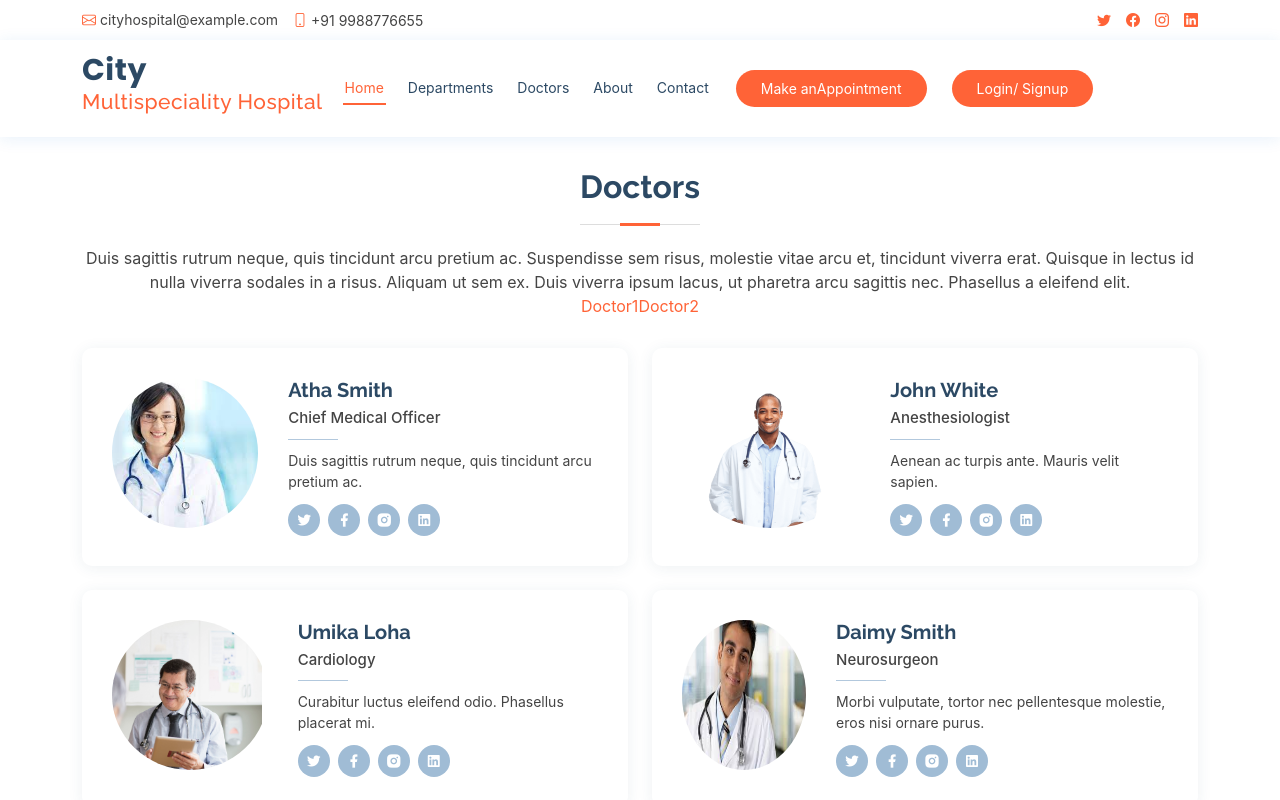
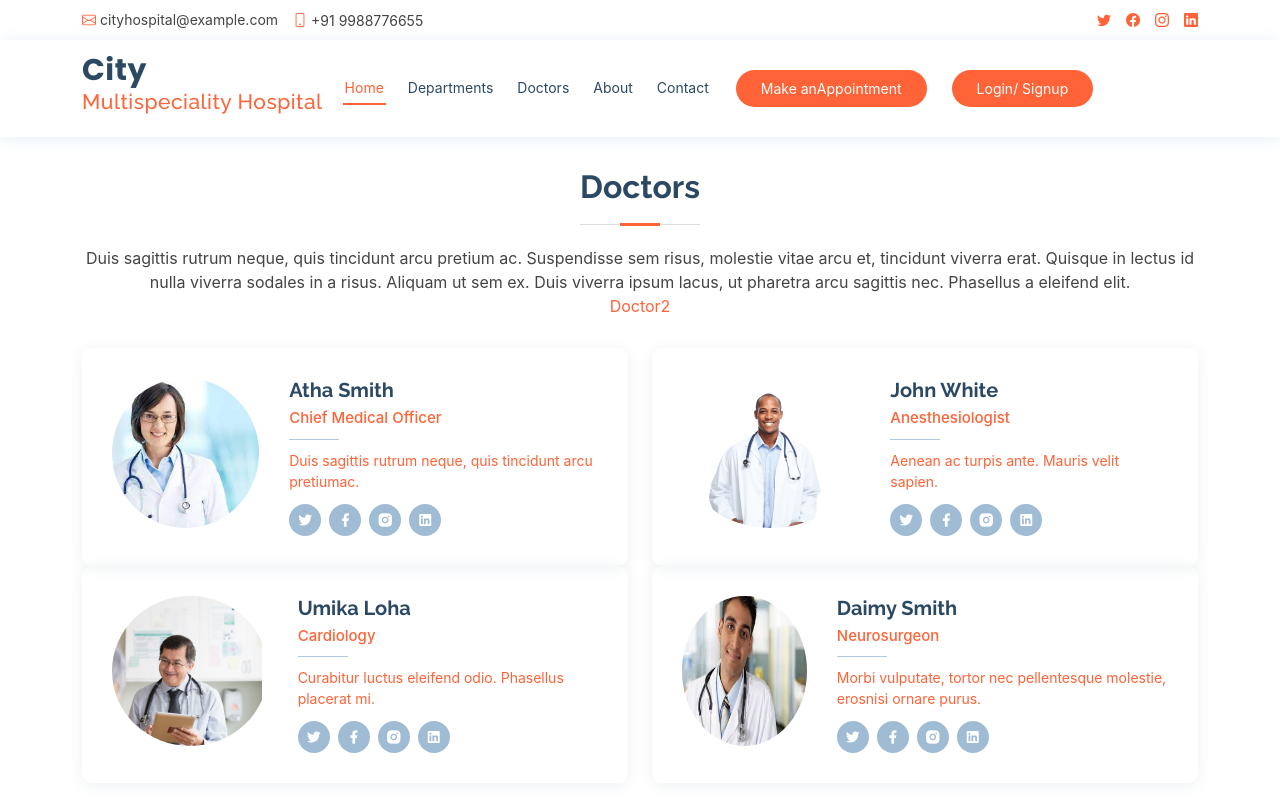
Before and after one commit to sapariyadhara/cityhospital, a React (Create React App) app: page /Doctors in a window 1280 px wide. Shown: the top 800 px of the page. Built offline with nearby package versions, Linux system fonts and the light colour scheme.

Commit message:
doctor data map

```diff
--- a/src/containers/Doctor.js
+++ b/src/containers/Doctor.js
@@ -1,8 +1,45 @@
-import React from 'react';
+import React, { useState } from 'react';
 import { useParams } from 'react-router-dom';
+
+
+const doctorF = [
+    {
+      id : 1 ,
+      name : 'Atha Smith',
+      designation : 'Chief Medical Officer' ,
+      description : 'Duis sagittis rutrum neque, quis tincidunt arcu pretiumac.',
+      url : '../assets/img/doctors/doctors-1.jpg'
+    } ,
+    {
+      id : 2 ,
+      name : 'John White',
+      designation : 'Anesthesiologist' ,
+      description : 'Aenean ac turpis ante. Mauris velit sapien.',
+      url : '../assets/img/doctors/doctors-2.jpg'
+    } ,
+    {
+      id : 3 ,
+      name : 'Umika Loha',
+      designation : 'Cardiology' ,
+      description : 'Curabitur luctus eleifend odio. Phasellus placerat mi.',
+      url : '../assets/img/doctors/doctors-3.jpg'
+    } ,
+    {
+      id : 4 ,
+      name : 'Daimy Smith',
+      designation : 'Neurosurgeon' ,
+      description : ' Morbi vulputate, tortor nec pellentesque molestie, erosnisi ornare purus.',
+      url : '../assets/img/doctors/doctors-4.jpg'
+    }
+  ]
 
 function Doctor(props) {
     const {id} = useParams()
+    const {fData} = useParams()
+    const [doctorD , setDoctorD] = useState(doctorF)
+    console.log(id ,doctorD );
+
+
     return (
         <div>
             <h1>Hellow {id}</h1>
--- a/src/containers/Doctors.js
+++ b/src/containers/Doctors.js
@@ -1,4 +1,4 @@
-import React from "react";
+import React, { useState } from "react";
 import { Link } from "react-router-dom";
 
 const doctorData = [
@@ -34,6 +34,15 @@ const doctorData = [
 
 function Doctors(props) {
 
+  const [doctorFData , setDoctorFData] = useState(doctorData)
+  console.log(doctorFData);
+
+  const handleClick = (id) => {
+    let fData = doctorFData.filter((v) => v.id === id)
+    console.log(fData , id);
+    setDoctorFData(id)
+  }
+
   return (
     <div>
       <main>
@@ -48,11 +57,54 @@ function Doctors(props) {
                 Aliquam ut sem ex. Duis viverra ipsum lacus, ut pharetra arcu
                 sagittis nec. Phasellus a eleifend elit.
               </p>
-              <Link to={'/Doctor/1'}  >Doctor1</Link>
+
               <Link to={'/Doctor/2'}  >Doctor2</Link>
             </div>
             <div className="row">
-              <div className="col-lg-6">
+             {
+              doctorFData.map((v , i) => {
+                return(
+
+                  <div className="col-lg-6">
+                  <Link to={'/Doctor/id'} onClick={() => handleClick(v.id)}>
+                <div className="member d-flex align-items-start">
+                  <div className="pic">
+                    <img
+                      src={v.url}
+                      className="img-doctor"
+                      alt
+                    />
+                  </div>
+                  <div className="member-info">
+                    <h4>{v.name}</h4>
+                    <span>{v.designation}</span>
+                    <p>
+                      {v.description}
+                    </p>
+                    <div className="social">
+                      <a href>
+                        <i className="ri-twitter-fill" />
+                      </a>
+                      <a href>
+                        <i className="ri-facebook-fill" />
+                      </a>
+                      <a href>
+                        <i className="ri-instagram-fill" />
+                      </a>
+                      <a href>
+                        {" "}
+                        <i className="ri-linkedin-box-fill" />{" "}
+                      </a>
+                    </div>
+                  </div>
+                </div>
+                </Link>
+              </div>
+
+                )
+              })
+            }
+              {/* <div className="col-lg-6">
                 <div className="member d-flex align-items-start">
                   <div className="pic">
                     <img
@@ -183,7 +235,7 @@ function Doctors(props) {
                     </div>
                   </div>
                 </div>
-              </div>
+              </div> */}
             </div>
           </div>
         </section>
```
